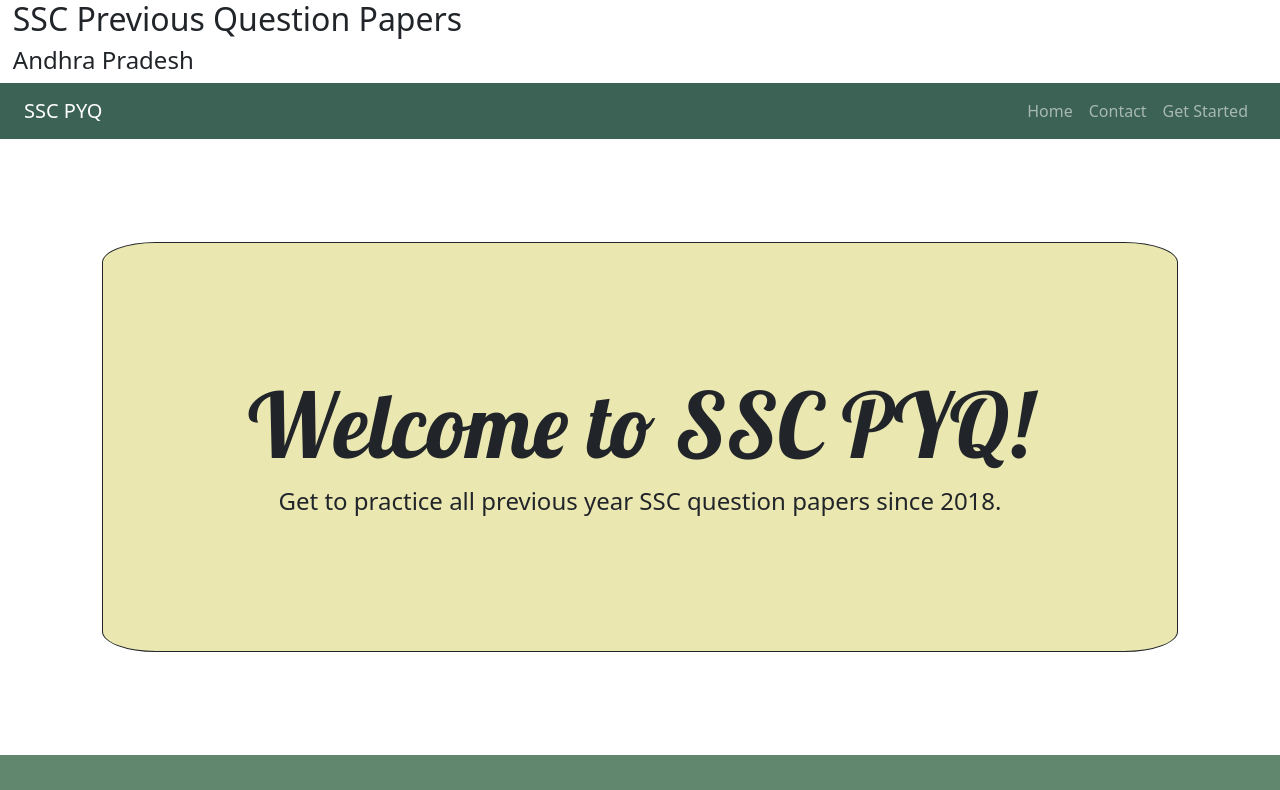
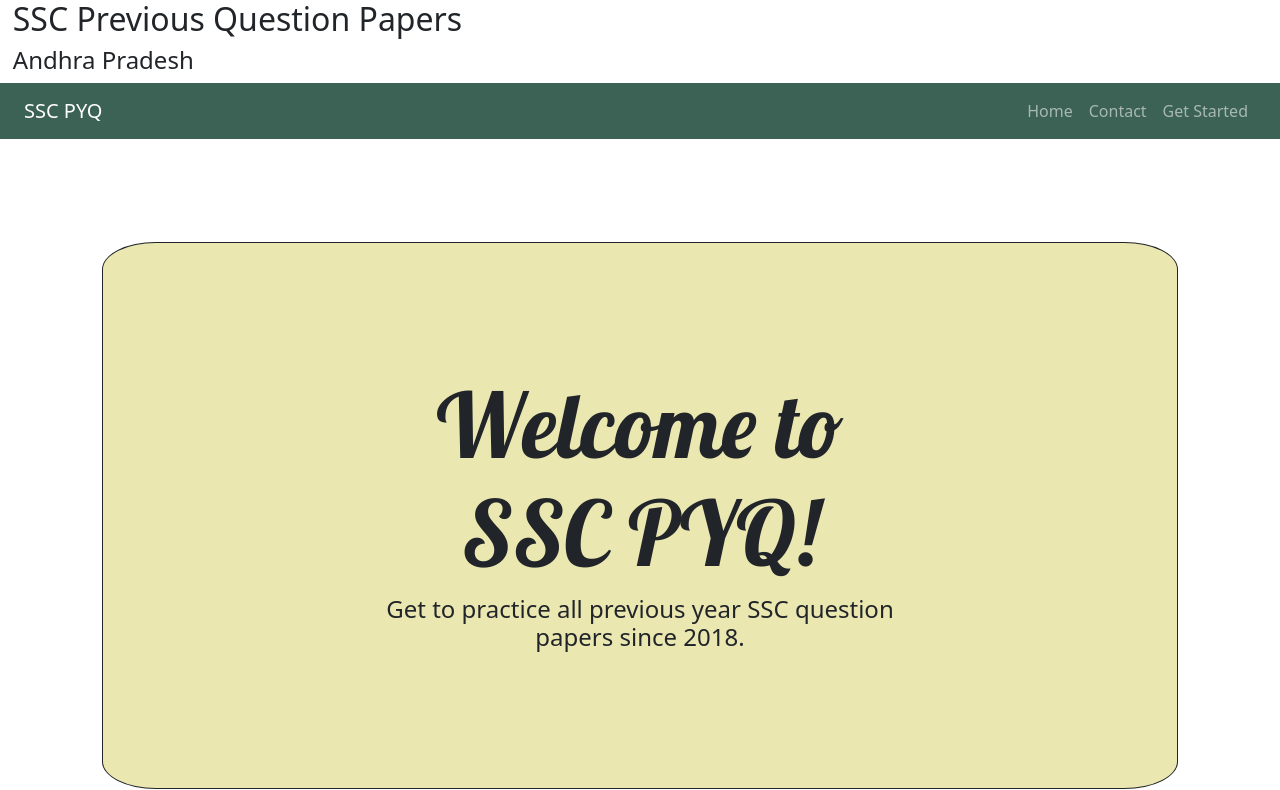
Before and after one commit to BHPrasanna/SSC-PYQ, a plain HTML site: page index.html in a window 1280 px wide. Shown: the top 790 px of the page. Drawn offline with nearby package versions, Linux system fonts and the light colour scheme.

Commit message:
Update styles.css

```diff
--- a/css/styles.css
+++ b/css/styles.css
@@ -11,7 +11,7 @@ h1
 }
 .greet{
     text-align:center;
-    padding:10% 10%;
+    padding:10% 20%;
     border:solid 1px;
     margin:8% 8%;
     border-radius:5%;
```
